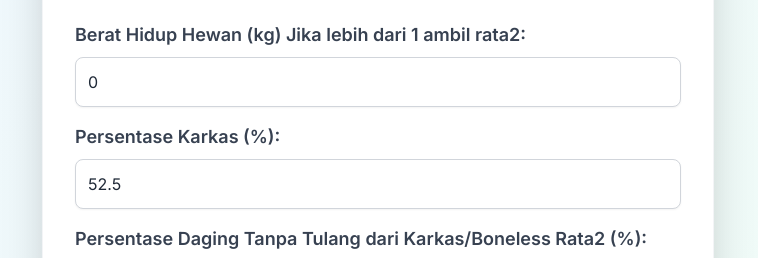
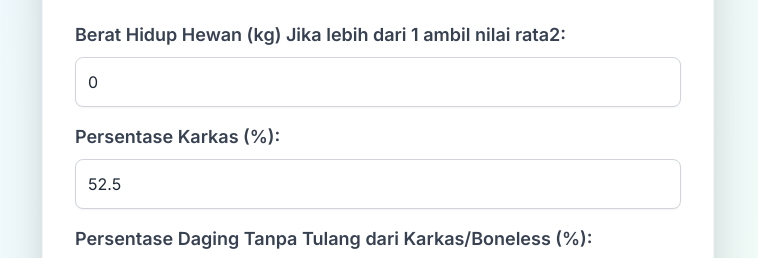
Before and after one commit to herutama7782/CalculatorQurban, a plain HTML site: page index.html in a window 1280 px wide. Shown: the part 671-929 px from the top of the page, without its empty margins (262-1020 px from the left). Drawn offline with nearby package versions, Linux system fonts and the light colour scheme.

Commit message:
index.html

```diff
--- a/index.html
+++ b/index.html
@@ -41,7 +41,7 @@
         </div>
 
         <div class="form-group mb-4">
-            <label for="beratHidup" class="block text-gray-700 font-semibold mb-2 text-lg">Berat Hidup Hewan (kg) Jika lebih dari 1 ambil rata2:</label>
+            <label for="beratHidup" class="block text-gray-700 font-semibold mb-2 text-lg">Berat Hidup Hewan (kg) Jika lebih dari 1 ambil nilai rata2:</label>
             <input type="number" id="beratHidup" value="0" min="0" class="w-full p-3 border border-gray-300 rounded-lg focus:outline-none focus:ring-4 focus:ring-blue-300 transition duration-200 text-base shadow-sm">
         </div>
 
@@ -51,7 +51,7 @@
         </div>
 
         <div class="form-group mb-4">
-            <label for="persenBoneless" class="block text-gray-700 font-semibold mb-2 text-lg">Persentase Daging Tanpa Tulang dari Karkas/Boneless Rata2 (%):</label>
+            <label for="persenBoneless" class="block text-gray-700 font-semibold mb-2 text-lg">Persentase Daging Tanpa Tulang dari Karkas/Boneless (%):</label>
             <input type="number" id="persenBoneless" value="0" min="0" max="100" class="w-full p-3 border border-gray-300 rounded-lg focus:outline-none focus:ring-4 focus:ring-blue-300 transition duration-200 text-base shadow-sm">
         </div>
 
```
